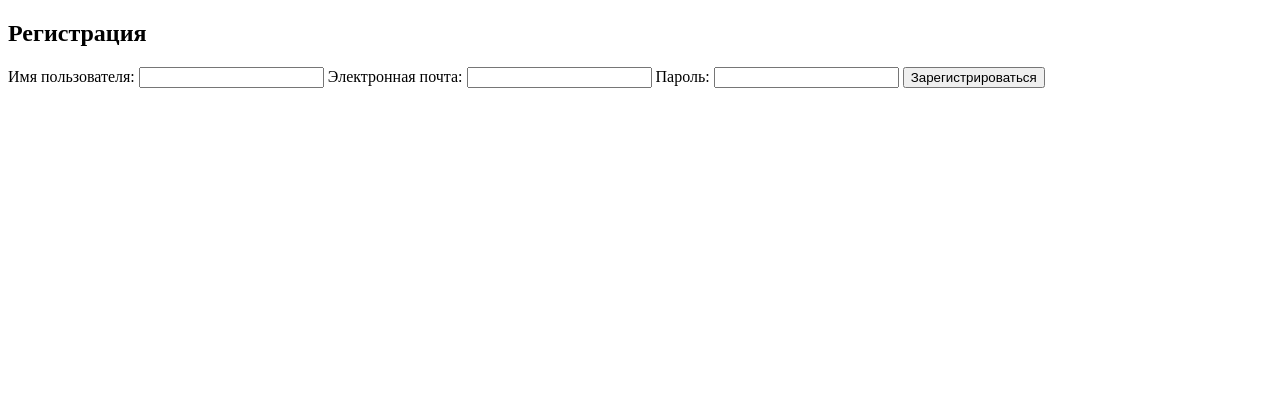
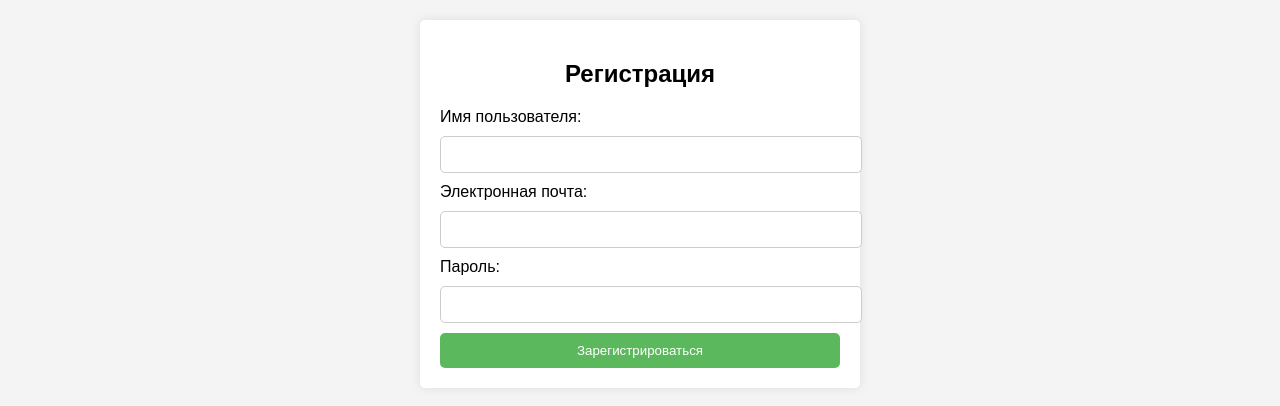
Before and after one commit to artyom72/first_project, a plain HTML site: page web_pages/register.html in a window 1280 px wide. Drawn offline with Linux system fonts and the light colour scheme.

Commit message:
embed css styles into register page

```diff
--- a/web_pages/register.html
+++ b/web_pages/register.html
@@ -4,6 +4,46 @@
     <meta charset="UTF-8">
     <meta name="viewport" content="width=device-width, initial-scale=1.0">
     <title>Регистрация пользователя</title>
+    <style>
+        body {
+            font-family: Arial, sans-serif;
+            background-color: #f4f4f4;
+            margin: 0;
+            padding: 20px;
+        }
+        .container {
+            max-width: 400px;
+            margin: auto;
+            background: white;
+            padding: 20px;
+            border-radius: 5px;
+            box-shadow: 0 0 10px rgba(0, 0, 0, 0.1);
+        }
+        h2 {
+            text-align: center;
+        }
+        input[type="text"],
+        input[type="email"],
+        input[type="password"] {
+            width: 100%;
+            padding: 10px;
+            margin: 10px 0;
+            border: 1px solid #ccc;
+            border-radius: 5px;
+        }
+        input[type="submit"] {
+            background-color: #5cb85c;
+            color: white;
+            border: none;
+            padding: 10px;
+            border-radius: 5px;
+            cursor: pointer;
+            width: 100%;
+        }
+        input[type="submit"]:hover {
+            background-color: #4cae4c;
+        }
+    </style>
 </head>
 <body>
 
```
